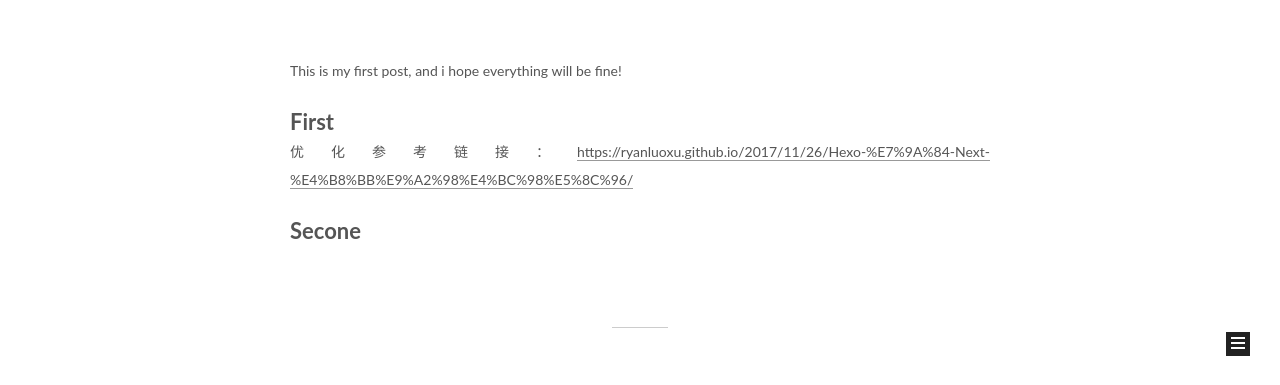
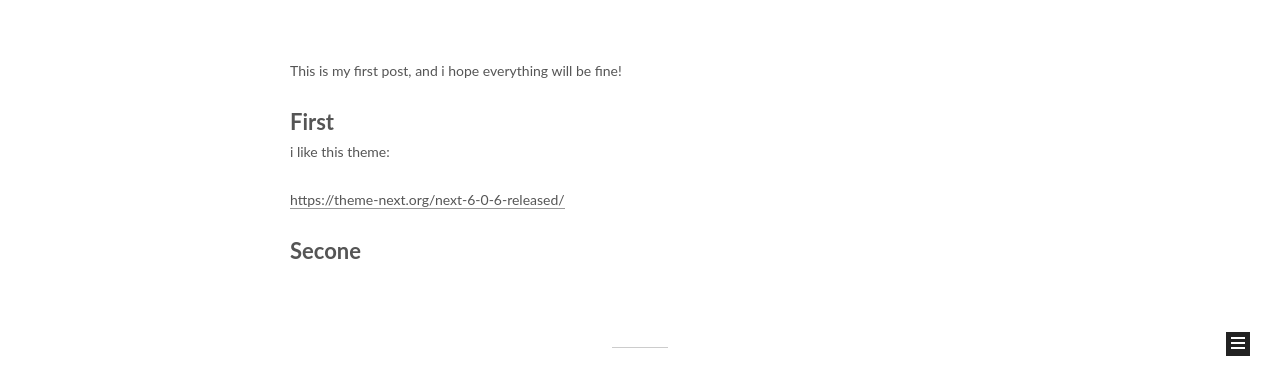
Before and after one commit to Lanme/Lanme.github.io, a plain HTML site: page index.html in a window 1280 px wide. Shown: the part 399-784 px from the top of the page. Drawn offline with Linux system fonts and the light colour scheme.

Commit message:
Site updated: 2019-01-08 01:18:45

```diff
--- a/index.html
+++ b/index.html
@@ -304,7 +304,8 @@
 
 
             <p>This is my first post, and i hope everything will be fine!</p>
-<h1 id="First"><a href="#First" class="headerlink" title="First"></a>First</h1><p>优化参考链接：<a href="https://ryanluoxu.github.io/2017/11/26/Hexo-%E7%9A%84-Next-%E4%B8%BB%E9%A2%98%E4%BC%98%E5%8C%96/" target="_blank" rel="noopener">https://ryanluoxu.github.io/2017/11/26/Hexo-%E7%9A%84-Next-%E4%B8%BB%E9%A2%98%E4%BC%98%E5%8C%96/</a></p>
+<h1 id="First"><a href="#First" class="headerlink" title="First"></a>First</h1><p>i like this theme:</p>
+<p><a href="https://theme-next.org/next-6-0-6-released/" target="_blank" rel="noopener">https://theme-next.org/next-6-0-6-released/</a></p>
 <h1 id="Secone"><a href="#Secone" class="headerlink" title="Secone"></a>Secone</h1>
 
 
```
Also changed, not shown: 2019/01/08/My-First-Post/index.html (+6 -5 lines).
